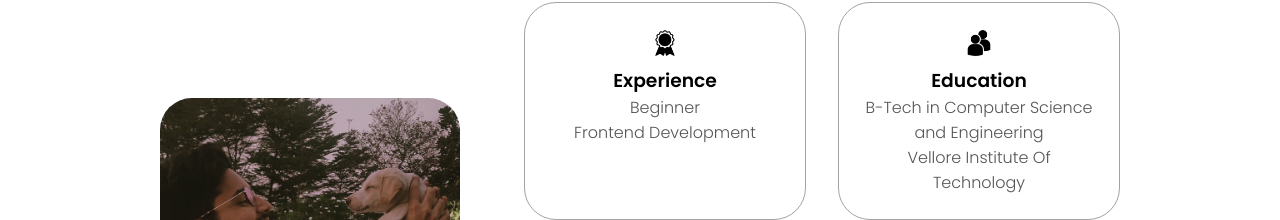
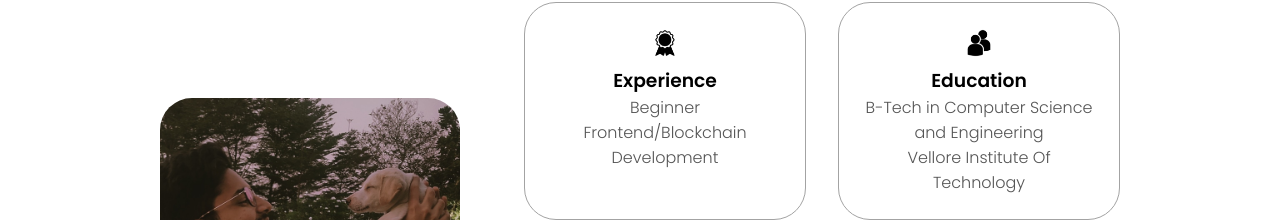
Before and after one commit to tiwayush/portfolio-v2, a plain HTML site: page index.html in a window 1280 px wide. Shown: the part 854-1074 px from the top of the page. Drawn offline with Linux system fonts and the light colour scheme.

Commit message:
Update index.html

```diff
--- a/index.html
+++ b/index.html
@@ -71,7 +71,7 @@
                 <div class="details-container">
                     <img src="./assets/experience.png" alt="experience icon" class="icon">
                     <h3>Experience</h3>
-                    <p> Beginner <br>Frontend Development</p></div>
+                    <p> Beginner <br>Frontend/Blockchain Development</p></div>
                     <div class="details-container">
                         <img src="./assets/education.png" alt="education icon" class="icon">
                         <h3>Education</h3>
```
